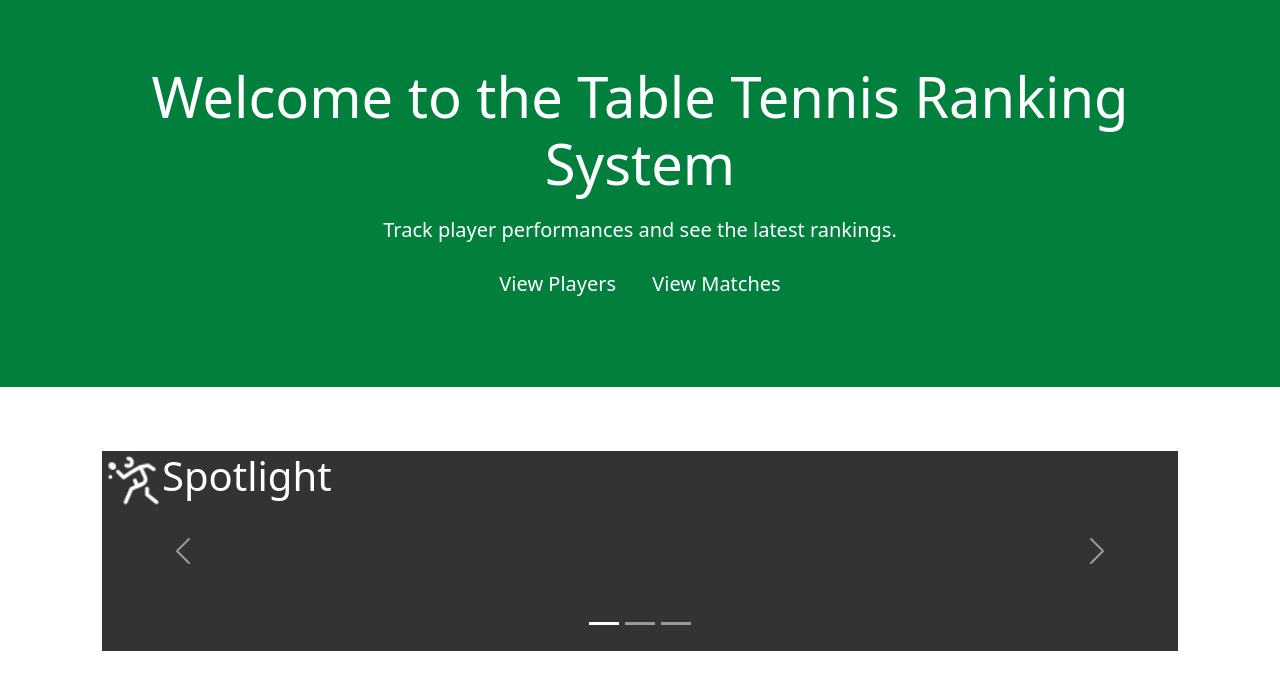
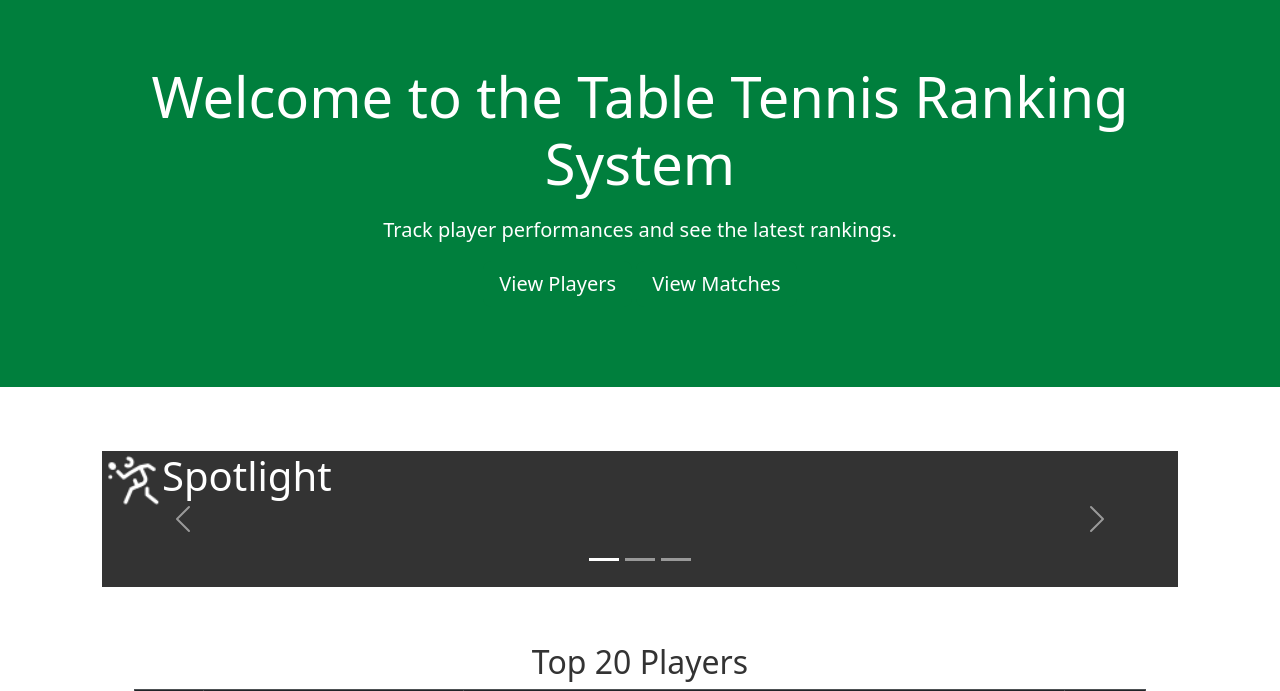
Before and after one commit to JuanSobalvarro/ttranking, a Django app: template ttranking/core/templates/core/home.html in a window 1280 px wide. Shown: the part 81-772 px from the top of the page. Run offline with Django 5.2, Linux system fonts and the light colour scheme; the template is opened without the code that fills it: values that come from a table or form of the project are taken from there, others are empty; data comes from the database, SQL or seed files in the repository; parts of the project's set-up code (start-up, migrations or seed data) failed here and were passed over.

Commit message:
Fixed spotlight

```diff
--- a/ttranking/core/templates/core/home.html
+++ b/ttranking/core/templates/core/home.html
@@ -30,7 +30,7 @@
             <div class="col-12 title text-white" style="margin-top: -10px; font-size: 2.5rem;">Spotlight</div>
         </div>
 
-        <div class="carousel-inner" style="padding-bottom: 10%; padding-left: 10%; padding-right: 10%; padding-top: 3%;">
+        <div class="carousel-inner" style="padding-bottom: 4%; padding-left: 10%; padding-right: 10%; padding-top: 3%;">
             {% for player in top %}
                 <div class="carousel-item {% if forloop.counter == 1 %}active{% endif %} text-white">
                     <div class="row m-0 featured-player-card common-shadow">
```
